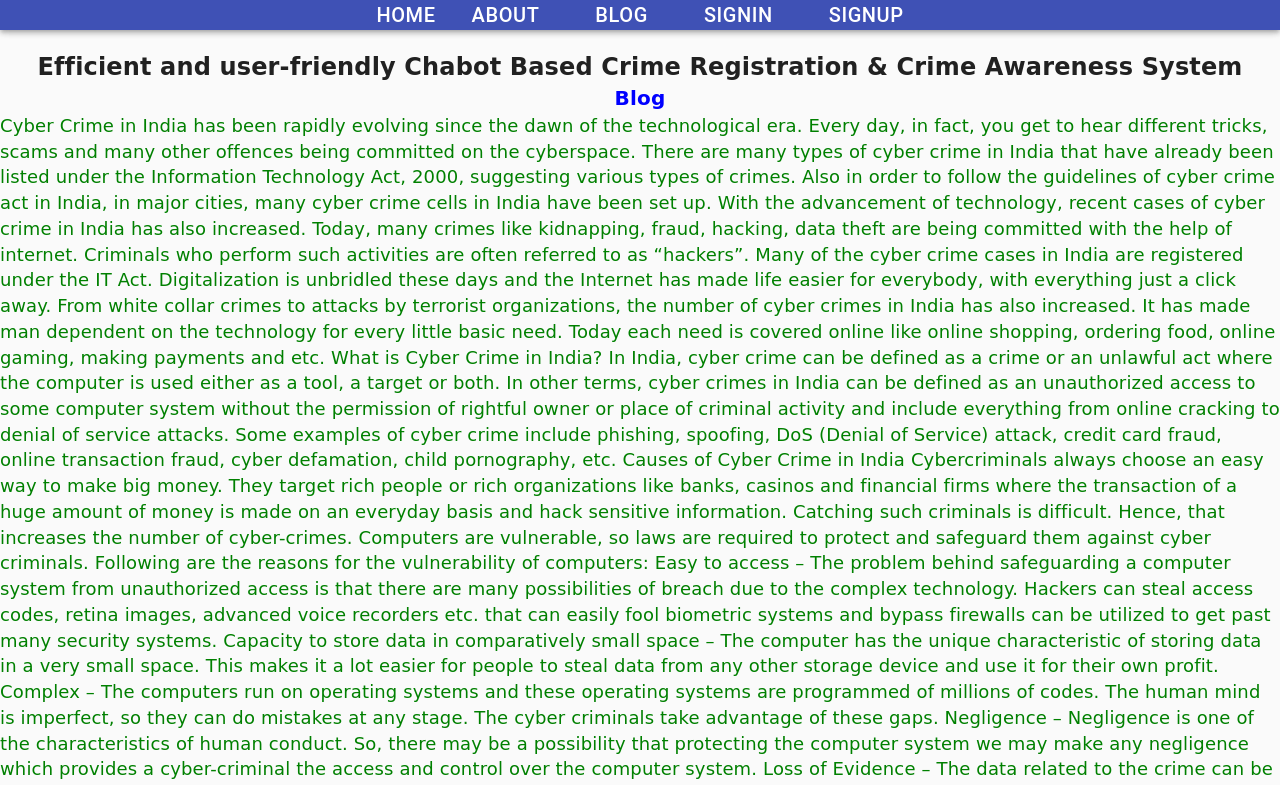
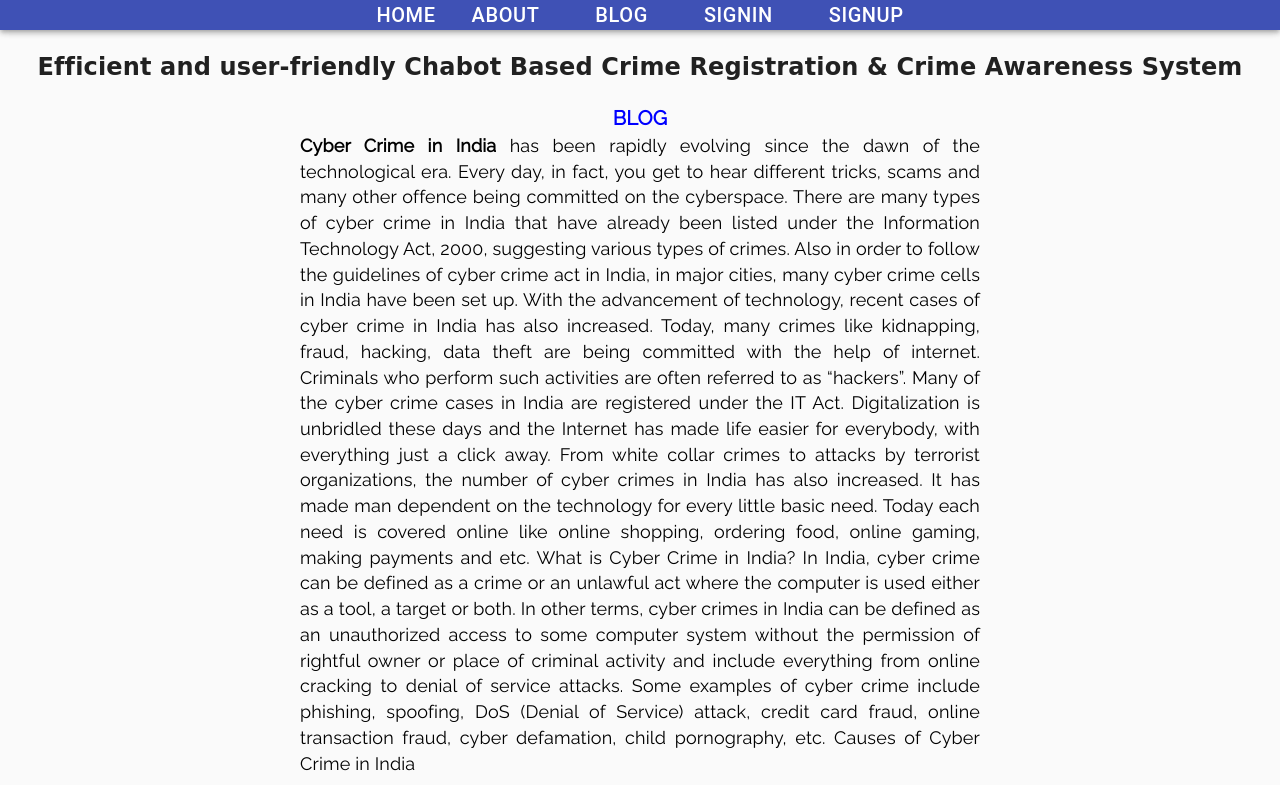
Before and after one commit to Arraxx/Chat-Bot, a React (Create React App) app: page /blog in a window 1280 px wide. Shown: the top 785 px of the page. Built offline with nearby package versions, Linux system fonts and the light colour scheme; the HTML template or start-up script is replaced by a standard one.

Commit message:
Blog updated

```diff
--- a/public/index.html
+++ b/public/index.html
@@ -8,6 +8,7 @@
   <meta name="theme-color" content="#000000" />
   <meta name="description" content="Web site created using create-react-app" />
   <link rel="apple-touch-icon" href="%PUBLIC_URL%/logo192.png" />
+  <link href="https://fonts.googleapis.com/css?family=Raleway&display=swap" rel="stylesheet">
   <!--
       manifest.json provides metadata used when your web app is installed on a
       user's mobile device or desktop. See https://developers.google.com/web/fundamentals/web-app-manifest/
--- a/src/components/Blog.jsx
+++ b/src/components/Blog.jsx
@@ -4,13 +4,13 @@ export class Blog extends Component {
     render() {
         return (
 
-            <div style={{ fontFamily: "Comic Sans, Comic Sans MS, cursive", fontSize: "18px", color: "green" }}>
+            <div style={{ fontFamily: "Raleway, Comic Sans MS, cursive", fontSize: "18px", color: "black", margin: "20px 300px 10px 300px", textAlign: "justify" }}>
                 <center>
-                    <b style={{ color: "blue", fontSize: "20px" }}>
-                        Blog
+                    <b style={{ color: "blue", fontSize: "20px", marginBottom: "10px" }}>
+                        BLOG
             </b>
                 </center>
-                Cyber Crime in India has been rapidly evolving since the dawn of the technological era. Every day, in fact, you get to hear different tricks, scams and many other offences being committed on the cyberspace. There are many types of cyber crime in India that have already been listed under the Information Technology Act, 2000, suggesting various types of crimes. Also in order to follow the guidelines of cyber crime act in India, in major cities, many cyber crime cells in India have been set up.
+                <div><b>Cyber Crime in India</b> has been rapidly evolving since the dawn of the technological era. Every day, in fact, you get to hear different tricks, scams and many other offence  being committed on the cyberspace. There are many types of cyber crime in India that have already been listed under the Information Technology Act, 2000, suggesting various types of crimes. Also in order to follow the guidelines of cyber crime act in India, in major cities, many cyber crime cells in India have been set up.
 
             With the advancement of technology, recent cases of cyber crime in India has also increased. Today, many crimes like kidnapping, fraud, hacking, data theft are being committed with the help of internet. Criminals who perform such activities are often referred to as “hackers”. Many of the cyber crime cases in India are registered under the IT Act.
 
@@ -23,7 +23,7 @@ export class Blog extends Component {
 
             Causes of Cyber Crime in India
 
-        Cybercriminals always choose an easy way to make big money. They target rich people or rich organizations like banks, casinos and financial firms where the transaction of a huge amount of money is made on an everyday basis and hack sensitive information.
+            <div style={{ marginTop: '19px' }}>Cybercriminals always choose an easy way to make big money. They target rich people or rich organizations like banks, casinos and financial firms where the transaction of a huge amount of money is made on an everyday basis and hack sensitive information.
 
             Catching such criminals is difficult. Hence, that increases the number of cyber-crimes. Computers are vulnerable, so laws are required to protect and safeguard them against cyber criminals. Following are the reasons for the vulnerability of computers:
 
@@ -37,8 +37,9 @@ export class Blog extends Component {
 
                 Loss of Evidence – The data related to the crime can be easily destroyed. So, Loss of evidence has become a very common & obvious problem which paralyzes the system behind the investigation of cyber-crimes.
 
-        cyber crimes in India
+        cyber crimes in India</div></div>
 
+                <div style={{ marginTop: '19px' }}>
                     Types of Cyber Crime in India
 
                     Cyber crime can be committed in two ways - one in which the computer is the target of a cyber attack, and the other in which the computer is used to commit a cyber crime against any person or entity.
@@ -87,9 +88,9 @@ export class Blog extends Component {
 
                         Cyber Trafficking: Trafficking involves dealing with illegal trade activities such as human trafficking, slaves.
 
-        cyber crime in India
+        cyber crime in India </div>
 
-        How to Prevent Cyber Crime?
+                <div style={{ marginTop: '19px' }}>How to Prevent Cyber Crime?
 
                 To deal with the situation of cyber crime effectively, one needs to establish multi-dimensional public-private collaborations between law enforcement agencies, the information technology industry, information security organizations, internet companies, and financial institutions.
 
@@ -161,7 +162,7 @@ export class Blog extends Component {
                 MyAdvo acts as a client's legal concierge providing technology solutions for matching the appropriate lawyers to client’s case demands, price discovery and timely case updates. With the use of technological solutions, MyAdvo provides you with an extensive list of lawyers along with giving you access to their information such as expertise, location, etc.
 
                 MyAdvo lets you find the right lawyer anywhere in India online, all you have to do is connect and express your legal issues. You can consult the best lawyer online and also ask for legal advice online.
-
+        </div>
             </div>
         )
     }
--- a/src/index.css
+++ b/src/index.css
@@ -1,5 +1,5 @@
 body {
-  margin: 0;
+  margin: 0 auto;
   font-family: -apple-system, BlinkMacSystemFont, 'Segoe UI', 'Roboto', 'Oxygen',
     'Ubuntu', 'Cantarell', 'Fira Sans', 'Droid Sans', 'Helvetica Neue',
     sans-serif;
```
Also changed, not shown: 1 other file (tests, documents, lock files or other folders). Lines whose indentation alone changed are shown as unchanged.
